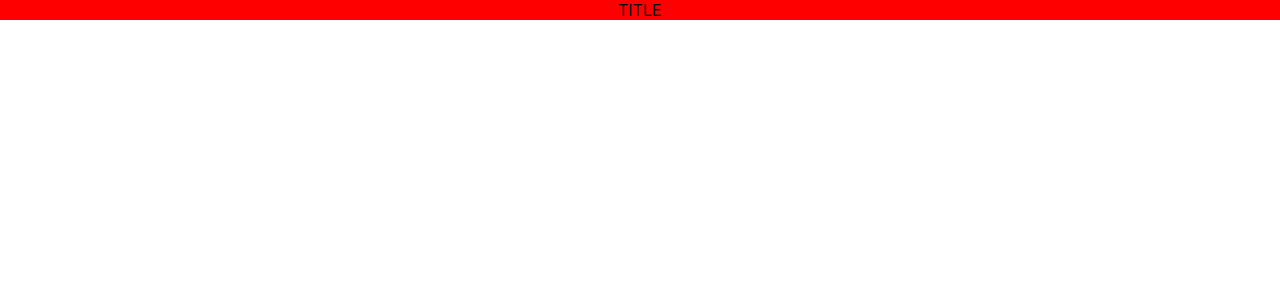
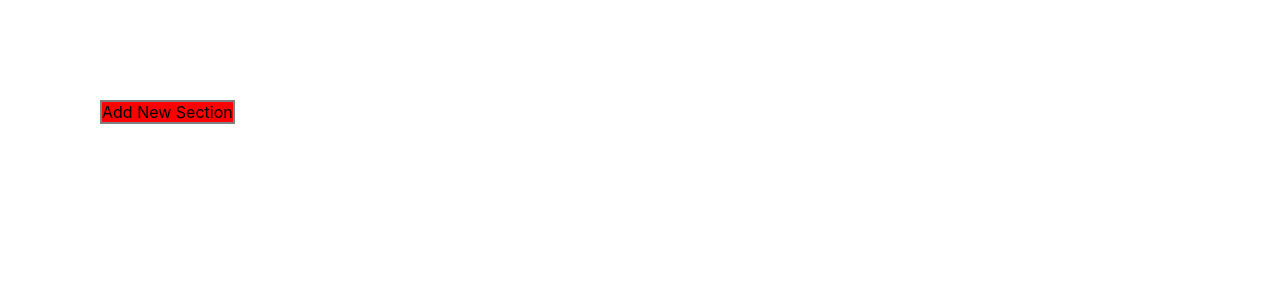
Before and after one commit to malinskioskar/templatebuilder, a React (Create React App) app: page / in a window 1280 px wide. Shown: the top 300 px of the page. Built offline with nearby package versions, Linux system fonts and the light colour scheme.

Commit message:
added new section button and sections themselves

```diff
--- a/src/board/Board.jsx
+++ b/src/board/Board.jsx
@@ -1,11 +1,34 @@
 import React from 'react';
 import SectionsPanel from './sectionspanel/SectionsPanel';
+import { StyledBoard } from '../styles';
+import { SETTINGS } from '../utils/Settings';
 
-const Board = () => {
+const Board = ({listOfSections, onChange}) => {
+
+  let panel;
+  panel =
+    <SectionsPanel
+      listOfSections={listOfSections}
+      onAddSection={() => onChange(
+        {
+          name:SETTINGS.ADD_SECTION,
+          payload: {}
+        }
+      )}
+      onChangeSectionTitle={(sectionTitle, indexClicked) => onChange(
+        {
+          name:SETTINGS.CHANGE_SECTION_TITLE,
+          payload: {
+            sectionTitle,
+            indexClicked
+          }
+        }
+      )}
+    />
   return (
-    <div>
-        <SectionsPanel/>
-    </div>
+    <StyledBoard>
+        {panel}
+    </StyledBoard>
   );
 }
 
--- /dev/null
+++ b/src/board/sectionspanel/Section.jsx
@@ -0,0 +1,19 @@
+import React from 'react';
+import { StyledSection, StyledTitleText } from '../../styles';
+
+const Section = ({index, title, onChangeSectionTitle}) => {
+  return (
+    <div>
+        <StyledSection>
+            <StyledTitleText
+              placeholder={title}
+              onChange={(event) => {
+                onChangeSectionTitle(event.target.value, index);
+              }}
+          />
+        </StyledSection>
+    </div>
+  );
+}
+
+export default Section;
--- a/src/board/sectionspanel/SectionsPanel.jsx
+++ b/src/board/sectionspanel/SectionsPanel.jsx
@@ -1,10 +1,22 @@
 import React from 'react';
 import ButtonAddSection from '../../buttons/ButtonAddSection';
+import Section from '../sectionspanel/Section';
 
-const SectionsPanel = () => {
+const SectionsPanel = ({listOfSections, onAddSection, onChangeSectionTitle}) => {
+
   return (
     <div>
-      <ButtonAddSection/>
+      {listOfSections.map(section =>
+        <Section
+            key={section.id}
+            index={section.id}
+            title={section.title}
+            onChangeSectionTitle={(sectionTitle, index) => {
+              onChangeSectionTitle(sectionTitle, index)
+            }}
+        />
+      )}
+      <ButtonAddSection title={'Add New Section'} onAddSection={onAddSection}/>
     </div>
   );
 }
--- a/src/buttons/ButtonAddSection.jsx
+++ b/src/buttons/ButtonAddSection.jsx
@@ -1,11 +1,11 @@
 import React from 'react';
 import { StyledSectionButton } from '../styles';
 
-const ButtonAddSection = () => {
+const ButtonAddSection = ({title, onAddSection}) => {
   return (
     <div>
-        <StyledSectionButton onClick={()=>{console.log('button clicked');}}>
-          {'TITLE'}
+        <StyledSectionButton onClick={onAddSection}>
+          {title}
         </StyledSectionButton>
     </div>
   );
--- a/src/styles/index.jsx
+++ b/src/styles/index.jsx
@@ -4,3 +4,26 @@ export const StyledSectionButton = styled.div(props => ({
     backgroundColor: 'red',
     width: 'auto',
 }));
+
+export const StyledBoard = styled.div(props => ({
+    position: 'absolute',
+    left:'100px',
+    top:'100px',
+    border: '2px solid grey',
+  }));
+
+export const StyledSection = styled.div(props => ({
+    backgroundColor: 'blue',
+    position:'relative',
+    width:'300px',
+    height:'auto',
+    border: '5px solid grey',
+}));
+
+export const StyledTitleText = styled.input(props => ({
+    padding: '0.5em',
+    margin: '0.5em',
+    color: 'palevioletred',
+    background: 'papayawhip',
+    border: '1px solid grey',
+}));
--- /dev/null
+++ b/src/utils/Settings.js
@@ -0,0 +1,5 @@
+export const SETTINGS = {
+    "initialSectionTitle":"Section Name...",
+    "ADD_SECTION":"addSection",
+    "CHANGE_SECTION_TITLE":"changeSectionTitle",
+};
--- a/src/wrapper/Wrapper.jsx
+++ b/src/wrapper/Wrapper.jsx
@@ -1,13 +1,48 @@
-import React from 'react';
+import React, { useState } from 'react';
 import Board from '../board/Board';
+import { SETTINGS } from '../utils/Settings';
 
 const Wrapper = () => {
+    const [listOfSections, setListOfSections] = useState([]);
+
+    const onAddSection = () => {
+        const newSection = {
+          id:Math.random(),
+          title: SETTINGS.initialSectionTitle,
+          isOpen: true,
+          questions:[],
+        }
+        const newListOfSections = [...listOfSections, newSection];
+        setListOfSections(newListOfSections);
+    }
+
+    const changeSectionTitle = (sectionTitle, indexClicked) => {
+        const newListOfSections = [...listOfSections];
+        newListOfSections.map((section) => {
+            if(section.id === indexClicked) {
+                section.title = sectionTitle;
+            }
+        });
+        setListOfSections(newListOfSections);
+    }
+
+    const onChange = (event) => {
+        const eventName = event.name;
+        switch(eventName) {
+            case SETTINGS.ADD_SECTION:
+                onAddSection();
+                break;
+            case SETTINGS.CHANGE_SECTION_TITLE:
+                changeSectionTitle(event.payload.sectionTitle, event.payload.indexClicked)
+                break;
+        }
+    }
+
     return (
-        <div>
-            <Board>
-                SOMETHING
-            </Board>
-        </div>
+        <Board
+            listOfSections={listOfSections}
+            onChange={onChange}>
+        </Board>
     )
 }
 export default Wrapper;
```
